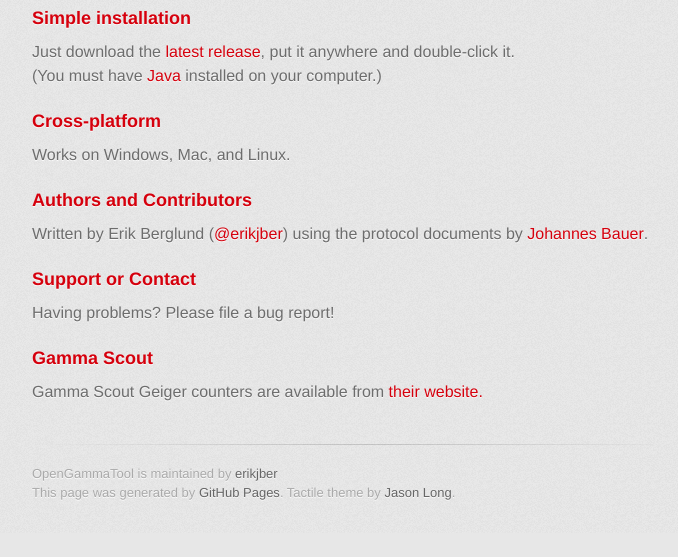
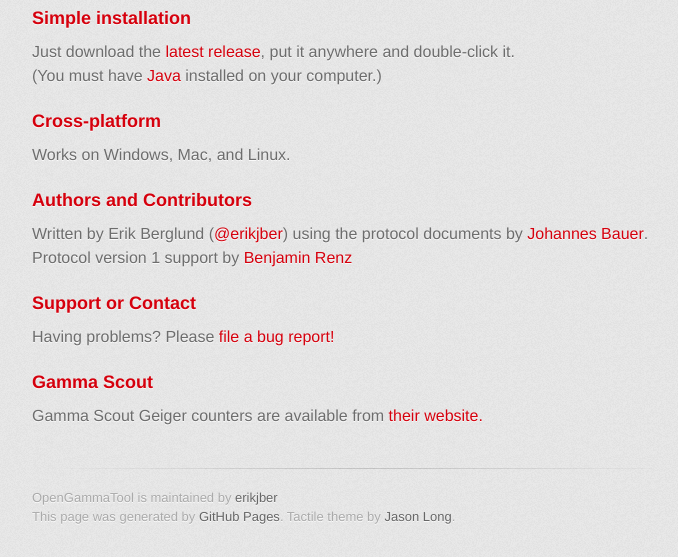
Before and after one commit to erikjber/opengammatool, a plain HTML site: page index.html in a window 1280 px wide. Shown: the part 987-1544 px from the top of the page, without its empty margins (298-976 px from the left). Before the commit the page ends 1520 px from the top, so only its background shows below. Drawn offline with Linux system fonts and the light colour scheme; a web font is replaced by a local one.

Commit message:
Added link to Benjamin Renz, bug report form.

```diff
--- a/index.html
+++ b/index.html
@@ -66,12 +66,13 @@
 <h3>
 <a name="authors-and-contributors" class="anchor" href="#authors-and-contributors"><span class="octicon octicon-link"></span></a>Authors and Contributors</h3>
 
-<p>Written by Erik Berglund (<a href="https://github.com/erikjber" class="user-mention">@erikjber</a>) using the protocol documents by <a href="http://johannes-bauer.com/linux/gammascout/">Johannes Bauer</a>.</p>
+<p>Written by Erik Berglund (<a href="https://github.com/erikjber" class="user-mention">@erikjber</a>) using the protocol documents by <a href="http://johannes-bauer.com/linux/gammascout/">Johannes Bauer</a>.<br/>
+Protocol version 1 support by <a href="https://github.com/BenjaminRenz">Benjamin Renz</a></p>
 
 <h3>
 <a name="support-or-contact" class="anchor" href="#support-or-contact"><span class="octicon octicon-link"></span></a>Support or Contact</h3>
 
-<p>Having problems? Please file a bug report!</p>
+<p>Having problems? Please <a href="https://github.com/erikjber/opengammatool/issues">file a bug report!</a></p>
 
 <h3>
 <a name="gamma-scout" class="anchor" href="#gamma-scout"><span class="octicon octicon-link"></span></a>Gamma Scout</h3>
```
